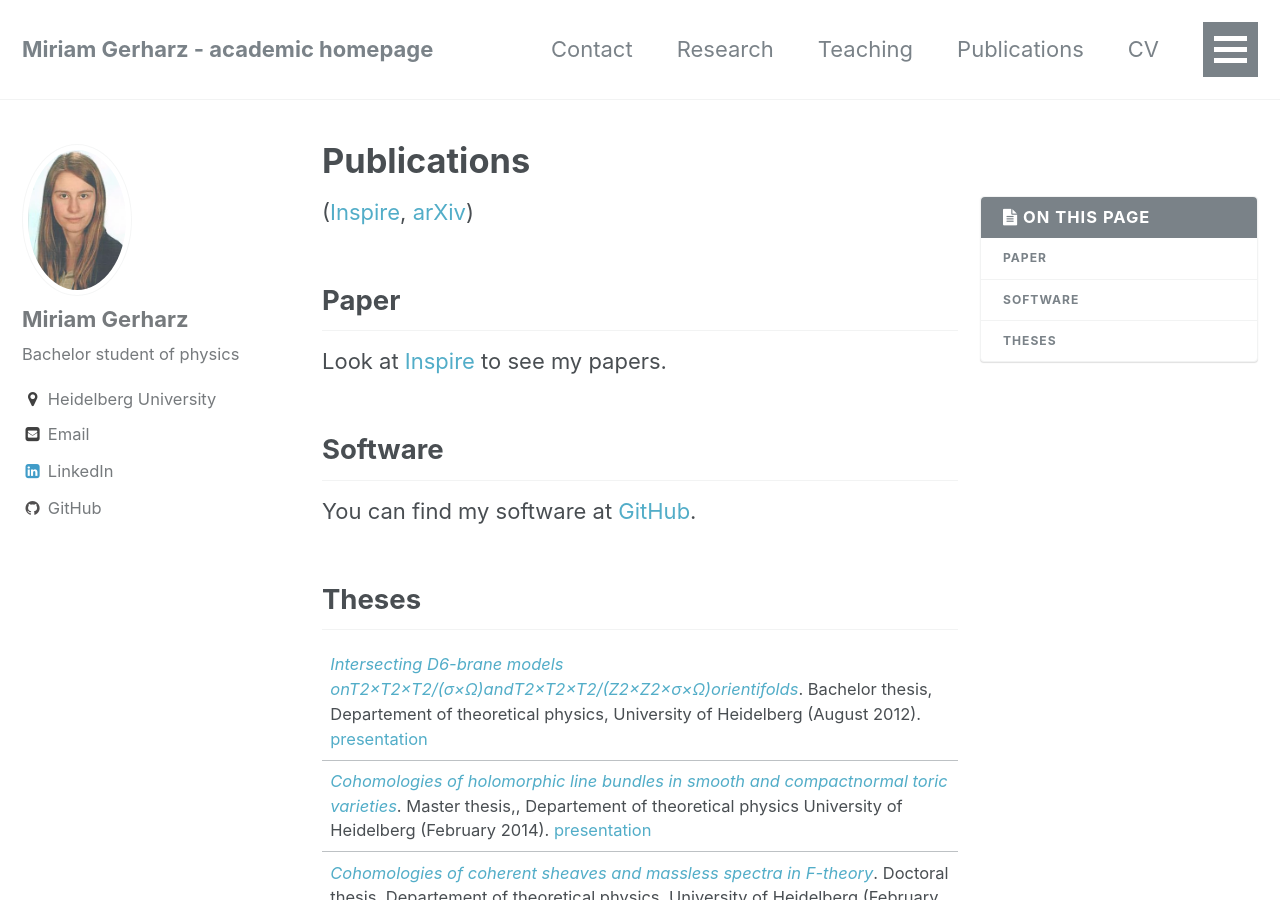
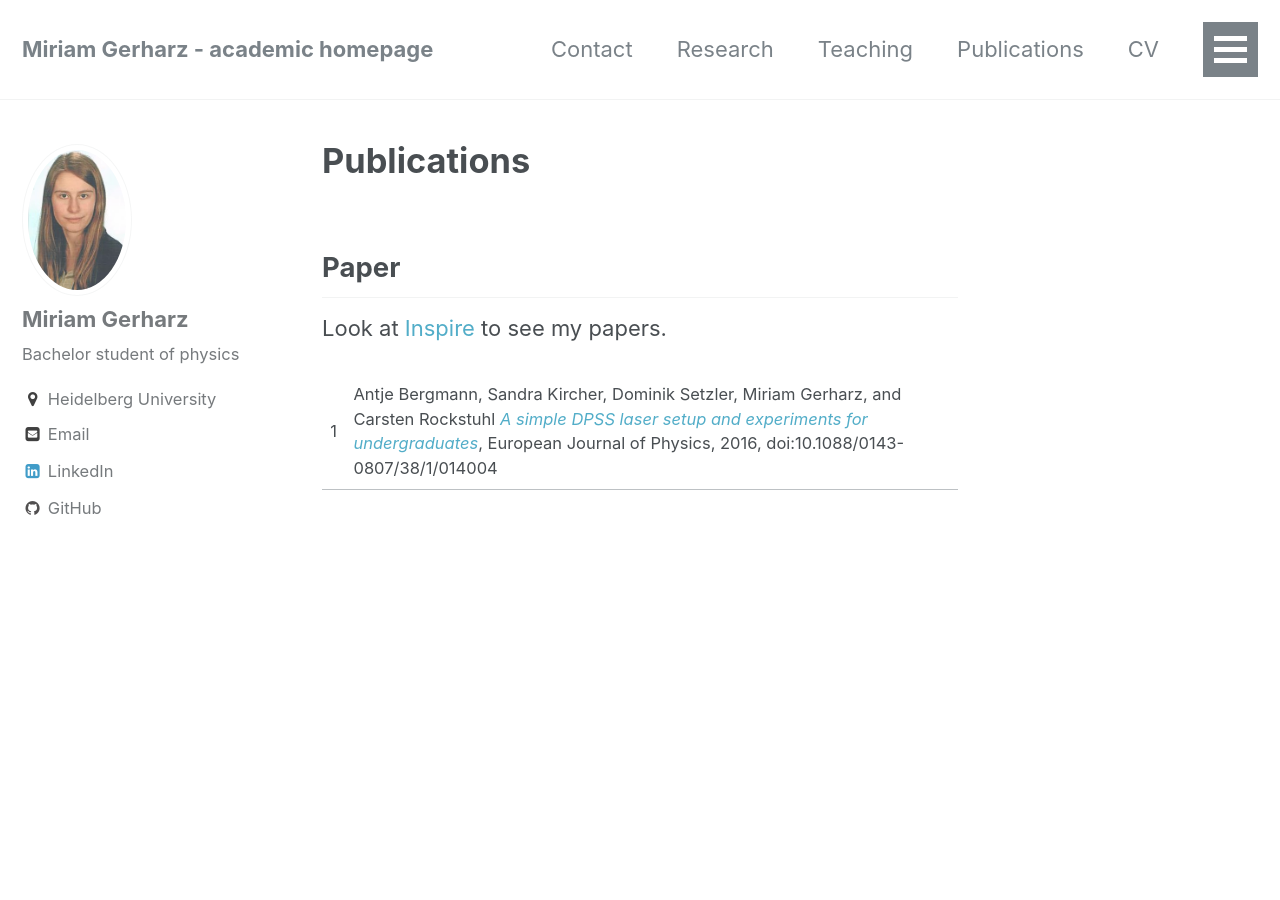
Before and after one commit to MiriamG97/Miriam-Gerharz.github.io, a Jekyll site: the page built from _pages/publications.md, in a window 1280 px wide and 900 px high. Built offline with Jekyll 4.4.1, drawn with Linux system fonts in a browser that asks for light colours; some of the changed text lies outside the part shown.

Commit message:
Update publications.md

```diff
--- a/_pages/publications.md
+++ b/_pages/publications.md
@@ -4,25 +4,18 @@ title: "Publications"
 permalink: /publications/
 ---
 
+<!--
 {% include toc %}
-
  ([Inspire](https://inspirehep.net/author/profile/M.Bies.1),
  [arXiv](https://arxiv.org/search/hep-th?searchtype=author&query=Bies%2C+M))
-
+-->
 
 ## Paper
 
 Look at [Inspire](https://inspirehep.net/author/profile/M.Bies.1) to see my papers.
 
-<!--## Or that way?
-2 | Mohamed Barakat, [*jets. A MAPLE-package for formal differential geometry*](http://www.algebra.mathematik.uni-siegen.de/barakat/casc/casc.pdf). Computer algebra in scientific computing, (EACA Konstanz), Springer, Berlin (2001), 1-12.
-1 | Mohamed Barakat and Martin Oberlack, Reduction and long time behaviour of homogeneous turbulence under spatially constant mean-velocity gradient. Advances in turbulence VIII: Proc. of the 8th European Turbulence Conference, Barcelona, Spain (2000), 865-868.-->
+1 | Antje Bergmann, Sandra Kircher, Dominik Setzler, Miriam Gerharz, and Carsten Rockstuhl [*A simple DPSS laser setup and experiments for undergraduates*](https://www.researchgate.net/publication/315697346_A_simple_DPSS_laser_setup_and_experiments_for_undergraduates), European Journal of Physics, 2016, doi:10.1088/0143-0807/38/1/014004
 
-## Software
-You can find my software at [GitHub](https://github.com/herearound).
-
-## Theses
-
+<!--
 | [*Intersecting D6-brane models onT2×T2×T2/(σ×Ω)andT2×T2×T2/(Z2×Z2×σ×Ω)orientifolds*](/Bachelor_thesis_MartinBies.pdf). Bachelor thesis, Departement of theoretical physics, University of Heidelberg (August 2012). [presentation](/Bachelor_thesis_presentation.pdf)
-| [*Cohomologies of holomorphic line bundles in smooth and compactnormal toric varieties*](/Master_thesis_MartinBies.pdf). Master thesis,, Departement of theoretical physics University of Heidelberg (February 2014). [presentation](/Master_thesis_presentation.pdf)
-| [*Cohomologies of coherent sheaves and massless spectra in F-theory*](https://arxiv.org/abs/1802.08860). Doctoral thesis, Departement of theoretical physics, University of Heidelberg (February 2018).
+-->
```
